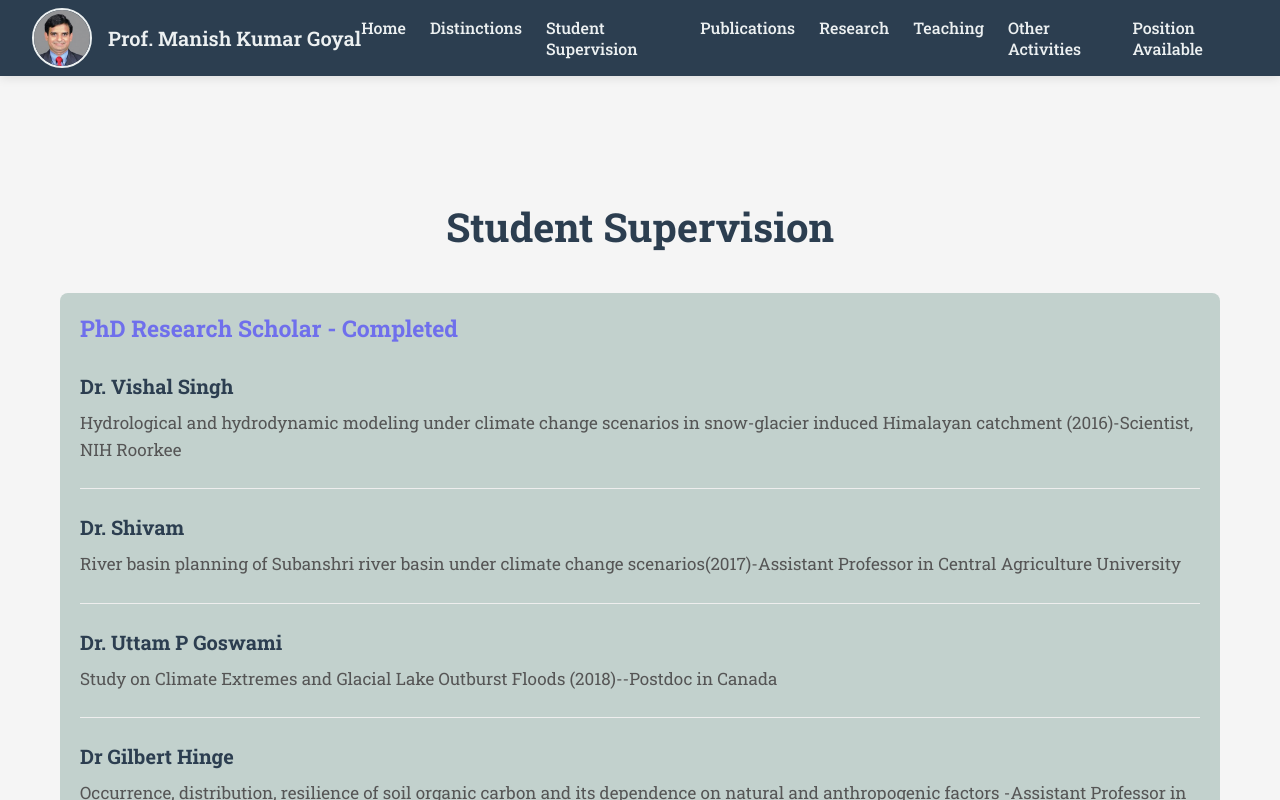
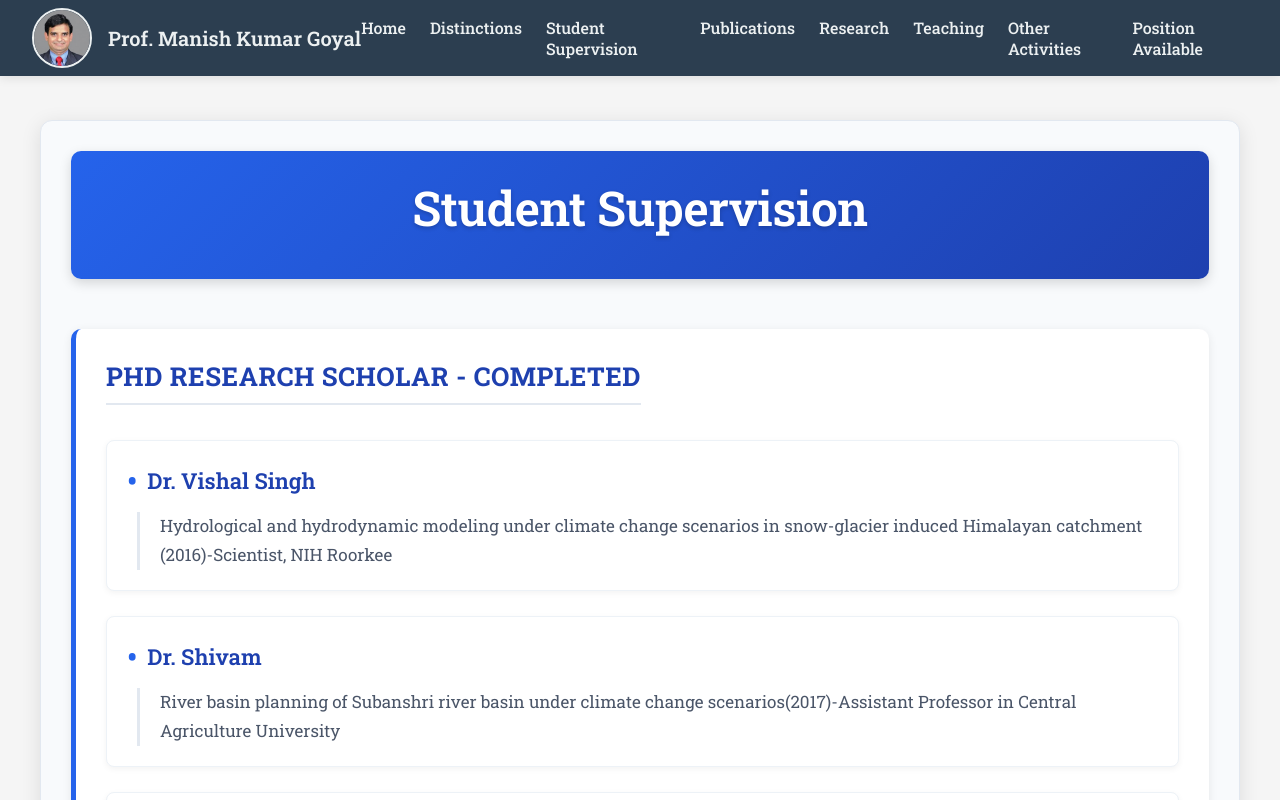
Before and after one commit to shiv3191/MKG_WEBSITE, a React (Vite) app: page /student in a window 1280 px wide. Shown: the top 800 px of the page. Built offline with nearby package versions, Linux system fonts and the light colour scheme.

Commit message:
Update sup.css

```diff
--- a/src/Components/Scholar/sup.css
+++ b/src/Components/Scholar/sup.css
@@ -1,95 +1,162 @@
+/* sup.css - Updated Version with Enhanced Visual Design */
+
 .supervision-container {
     max-width: 1200px;
-    margin: 180px auto 40px auto;
-    padding: 20px;
-    font-family: 'Arial', sans-serif;
-    color: #333;
-
+    margin: 120px auto 40px auto;
+    padding: 30px;
+    font-family: 'Roboto', sans-serif;
+    color: #2d3748;
+    background-color: #f8fafc; /* Light blue-gray background */
+    box-shadow: 0 4px 20px rgba(0, 0, 0, 0.1);
+    border-radius: 12px;
+    border: 1px solid #e2e8f0;
 }
 
 .supervision-header {
     text-align: center;
-    margin-bottom: 40px;
+    margin-bottom: 50px;
+    padding: 25px;
+    background: linear-gradient(135deg, #2563eb 0%, #1e40af 100%);
+    color: white;
+    border-radius: 10px;
+    box-shadow: 0 4px 12px rgba(0, 0, 0, 0.15);
 }
 
 .supervision-header h1 {
-    font-size: 2.5rem;
-    color: #2c3e50;
-    margin-bottom: 20px;
+    font-size: 3rem;
+    color: white;
+    margin-bottom: 15px;
+    font-weight: 600;
+    letter-spacing: -0.01em;
+    text-shadow: 0 2px 4px rgba(0, 0, 0, 0.2);
 }
 
 .supervision-section {
-    margin-bottom: 50px;
-    padding: 20px;
-    background-color: #c2d1cd;
-    border-radius: 8px;
+    margin-bottom: 60px;
+    padding: 30px;
+    background-color: #ffffff;
+    border-radius: 10px;
+    border-left: 5px solid #2563eb;
+    box-shadow: 0 2px 10px rgba(0, 0, 0, 0.08);
+    transition: transform 0.3s ease;
+}
+
+.supervision-section:hover {
+    transform: translateY(-3px);
+    box-shadow: 0 5px 15px rgba(0, 0, 0, 0.1);
 }
 
 .section-title {
-    font-size: 23px;
-    color: rgb(111, 111, 236);
-    margin-bottom: 30px;
-    font-weight: bold;
+    font-size: 26px;
+    color: #1e40af; /* Darker blue for better contrast */
+    margin-bottom: 35px;
+    font-weight: 700;
+    text-transform: uppercase;
+    letter-spacing: 0.02em;
+    padding-bottom: 10px;
+    border-bottom: 2px solid #e2e8f0;
+    display: inline-block;
 }
 
 .student-card {
     margin-bottom: 25px;
-    padding-bottom: 25px;
-    border-bottom: 1px solid #eee;
+    padding: 20px;
+    border-radius: 8px;
+    background-color: #ffffff;
+    box-shadow: 0 2px 6px rgba(0, 0, 0, 0.05);
+    border: 1px solid #edf2f7;
+    transition: all 0.3s ease;
 }
 
-.student-card:last-child {
-    border-bottom: none;
+.student-card:hover {
+    transform: translateY(-2px);
+    box-shadow: 0 4px 12px rgba(0, 0, 0, 0.1);
+    background-color: #f7fafc;
+    border-color: #cbd5e0;
 }
 
 .student-name {
-    font-size: 20px;
-    color: #2c3e50;
-    margin-bottom: 10px;
+    font-size: 22px;
+    color: #1e40af;
+    margin-bottom: 12px;
+    font-weight: 600;
+    display: flex;
+    align-items: center;
+}
+
+.student-name:before {
+    content: "•";
+    color: #2563eb;
+    font-size: 30px;
+    margin-right: 10px;
 }
 
 .student-details {
     font-size: 17px;
-    line-height: 1.6;
-    color: #555;
+    line-height: 1.7;
+    color: #4a5568;
+    padding-left: 20px;
+    border-left: 3px solid #e2e8f0;
+    margin-left: 10px;
+}
+
+/* Project Staff specific styling */
+.supervision-section div > .student-card {
+    background-color: #f0f7ff;
+}
+
+.supervision-section div > .student-card:hover {
+    background-color: #e6f0ff;
 }
 
 /* Responsive Adjustments */
 @media screen and (max-width: 1024px) {
     .supervision-container {
         margin: 100px auto;
-        padding: 15px;
+        padding: 20px;
+    }
+
+    .supervision-header h1 {
+        font-size: 2.8rem;
     }
 
     .section-title {
-        font-size: 24px;
+        font-size: 25px;
     }
 
     .student-name {
-        font-size: 18px;
+        font-size: 20px;
     }
 
     .student-details {
-        font-size: 15px;
+        font-size: 16px;
     }
 }
 
 @media screen and (max-width: 768px) {
     .supervision-container {
         margin: 80px auto;
-        padding: 10px;
+        padding: 15px;
+    }
+
+    .supervision-header {
+        padding: 20px;
+    }
+
+    .supervision-header h1 {
+        font-size: 2.4rem;
     }
 
     .section-title {
-        font-size: 22px;
+        font-size: 23px;
     }
 
     .student-name {
-        font-size: 17px;
+        font-size: 19px;
     }
 
     .student-details {
-        font-size: 14px;
+        font-size: 15px;
     }
 }
 
@@ -99,19 +166,24 @@
         padding: 10px;
     }
 
+    .supervision-header {
+        padding: 15px;
+    }
+
     .supervision-header h1 {
         font-size: 2rem;
     }
 
     .section-title {
-        font-size: 20px;
+        font-size: 21px;
     }
 
     .student-name {
-        font-size: 16px;
+        font-size: 18px;
     }
 
     .student-details {
-        font-size: 13px;
+        font-size: 14px;
+        padding-left: 15px;
     }
 }
```
